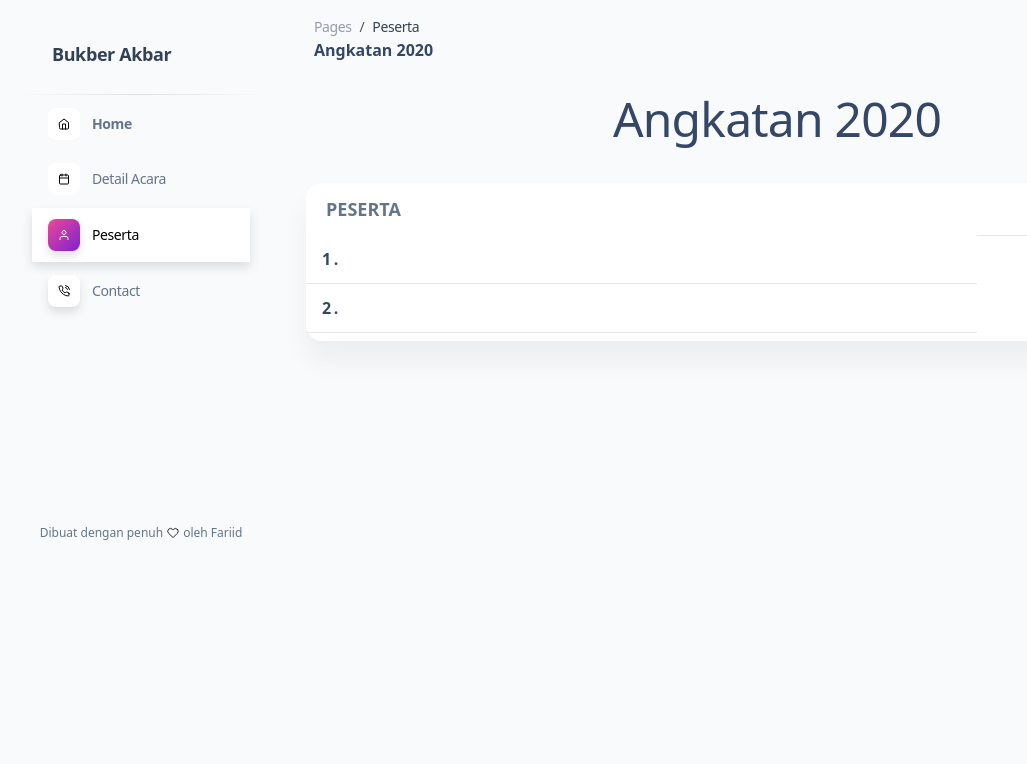
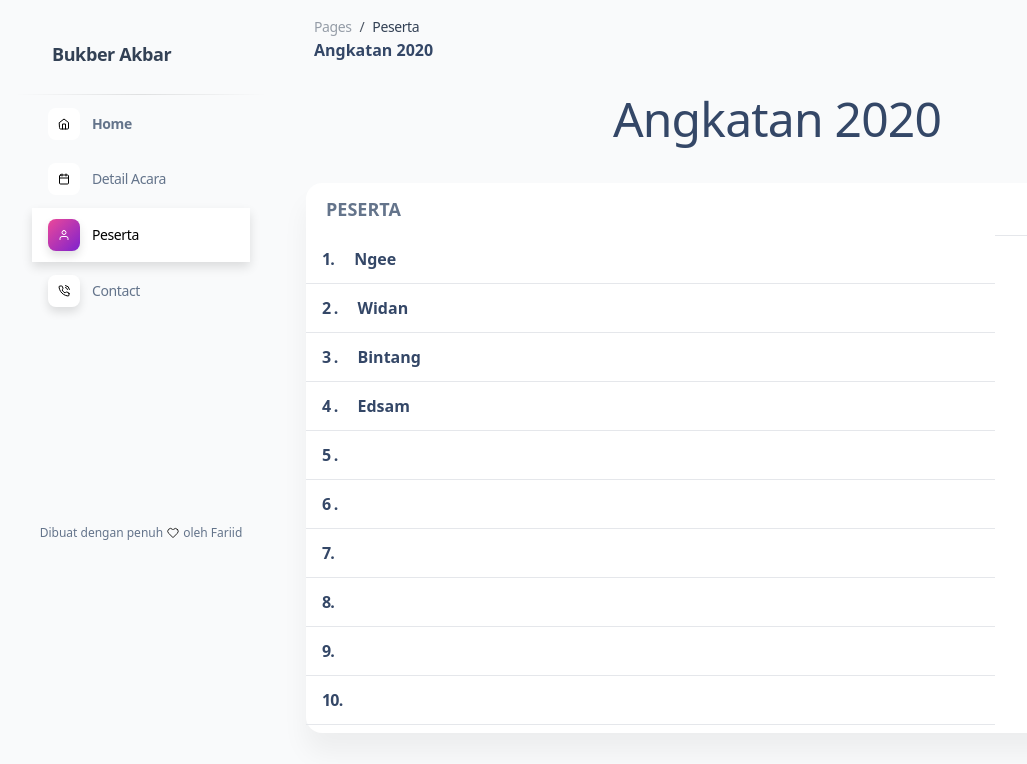
Before and after one commit to denfasyah/Bukber-Akbar, a website: page build/pages/angkatan2020.html in a window 1280 px wide. Shown: the whole page, without its empty margins (0-1027 px from the left). Drawn offline with nearby package versions, Linux system fonts and the light colour scheme.

Commit message:
Update angkatan2020.html

```diff
--- a/build/pages/angkatan2020.html
+++ b/build/pages/angkatan2020.html
@@ -237,8 +237,8 @@
                         <td class="p-2 align-middle bg-transparent border-b whitespace-nowrap shadow-transparent">
                           <div class="flex px-2 py-1">
                             <div class="flex justify-center">
-                                <h1 class="mb-0 text-md leading-normal font-bold mr-5">1 .</h1>
-                              <h6 class="mb-0 text-md leading-normal font-bold"></h6>
+                                <h1 class="mb-0 text-md leading-normal font-bold mr-5">1.</h1>
+                              <h6 class="mb-0 text-md leading-normal font-bold">Ngee</h6>
                             </div>
                           </div>
                         </td>
@@ -249,19 +249,99 @@
                           <div class="flex px-2 py-1">
                             <div class="flex justify-center">
                                 <h1 class="mb-0 text-md leading-normal font-bold mr-5">2 .</h1>
+                              <h6 class="mb-0 text-md leading-normal font-bold">Widan</h6>
+                            </div>
+                          </div>
+                        </td>
+                      </tr>
+                      <!-- 3 -->
+                       <tr>
+                        <td class="p-2 align-middle bg-transparent border-b whitespace-nowrap shadow-transparent">
+                          <div class="flex px-2 py-1">
+                            <div class="flex justify-center">
+                                <h1 class="mb-0 text-md leading-normal font-bold mr-5">3 .</h1>
+                              <h6 class="mb-0 text-md leading-normal font-bold">Bintang</h6>
+                            </div>
+                          </div>
+                        </td>
+                      </tr>
+                      <!-- 4 -->
+                       <tr>
+                        <td class="p-2 align-middle bg-transparent border-b whitespace-nowrap shadow-transparent">
+                          <div class="flex px-2 py-1">
+                            <div class="flex justify-center">
+                                <h1 class="mb-0 text-md leading-normal font-bold mr-5">4 .</h1>
+                              <h6 class="mb-0 text-md leading-normal font-bold">Edsam</h6>
+                            </div>
+                          </div>
+                        </td>
+                      </tr>
+                      <!-- 5 -->
+                       <tr>
+                        <td class="p-2 align-middle bg-transparent border-b whitespace-nowrap shadow-transparent">
+                          <div class="flex px-2 py-1">
+                            <div class="flex justify-center">
+                                <h1 class="mb-0 text-md leading-normal font-bold mr-5">5 .</h1>
                               <h6 class="mb-0 text-md leading-normal font-bold"></h6>
                             </div>
                           </div>
                         </td>
                       </tr>
-                      <!-- 3 -->
-                      <!-- 4 -->
-                      <!-- 5 -->
                       <!-- 6 -->
+                       <tr>
+                        <td class="p-2 align-middle bg-transparent border-b whitespace-nowrap shadow-transparent">
+                          <div class="flex px-2 py-1">
+                            <div class="flex justify-center">
+                                <h1 class="mb-0 text-md leading-normal font-bold mr-5">6 .</h1>
+                              <h6 class="mb-0 text-md leading-normal font-bold"></h6>
+                            </div>
+                          </div>
+                        </td>
+                      </tr>
                       <!-- 7 -->
+                       <tr>
+                        <td class="p-2 align-middle bg-transparent border-b whitespace-nowrap shadow-transparent">
+                          <div class="flex px-2 py-1">
+                            <div class="flex justify-center">
+                                <h1 class="mb-0 text-md leading-normal font-bold mr-5">7.</h1>
+                              <h6 class="mb-0 text-md leading-normal font-bold"></h6>
+                            </div>
+                          </div>
+                        </td>
+                      </tr>
                       <!-- 8 -->
+                       <tr>
+                        <td class="p-2 align-middle bg-transparent border-b whitespace-nowrap shadow-transparent">
+                          <div class="flex px-2 py-1">
+                            <div class="flex justify-center">
+                                <h1 class="mb-0 text-md leading-normal font-bold mr-5">8.</h1>
+                              <h6 class="mb-0 text-md leading-normal font-bold"></h6>
+                            </div>
+                          </div>
+                        </td>
+                      </tr>
                       <!-- 9 -->
+                       <tr>
+                        <td class="p-2 align-middle bg-transparent border-b whitespace-nowrap shadow-transparent">
+                          <div class="flex px-2 py-1">
+                            <div class="flex justify-center">
+                                <h1 class="mb-0 text-md leading-normal font-bold mr-5">9.</h1>
+                              <h6 class="mb-0 text-md leading-normal font-bold"></h6>
+                            </div>
+                          </div>
+                        </td>
+                      </tr>
                       <!-- 10 -->
+                       <tr>
+                        <td class="p-2 align-middle bg-transparent border-b whitespace-nowrap shadow-transparent">
+                          <div class="flex px-2 py-1">
+                            <div class="flex justify-center">
+                                <h1 class="mb-0 text-md leading-normal font-bold mr-5">10.</h1>
+                              <h6 class="mb-0 text-md leading-normal font-bold"></h6>
+                            </div>
+                          </div>
+                        </td>
+                      </tr>
                       <!-- 11 -->
                       <!-- 12 -->
                       <!-- 13 -->
```
